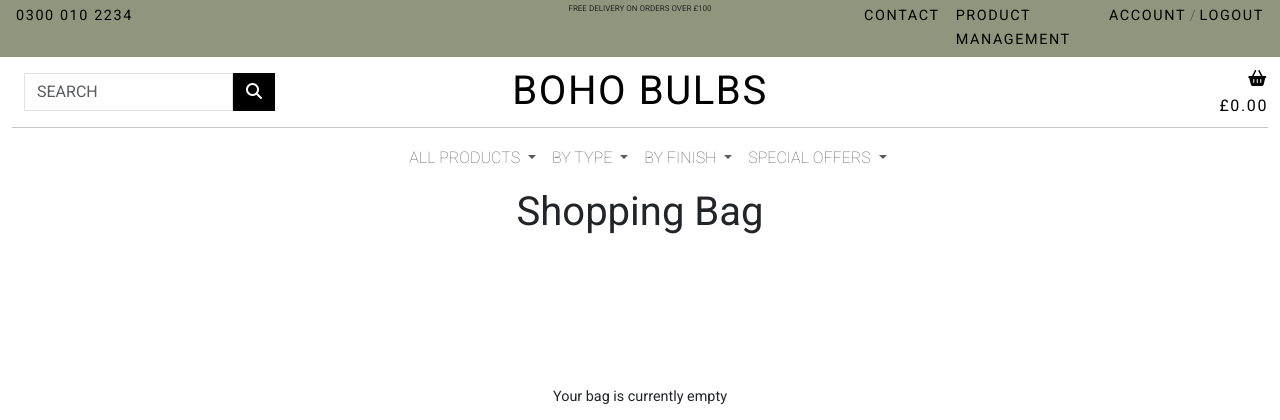
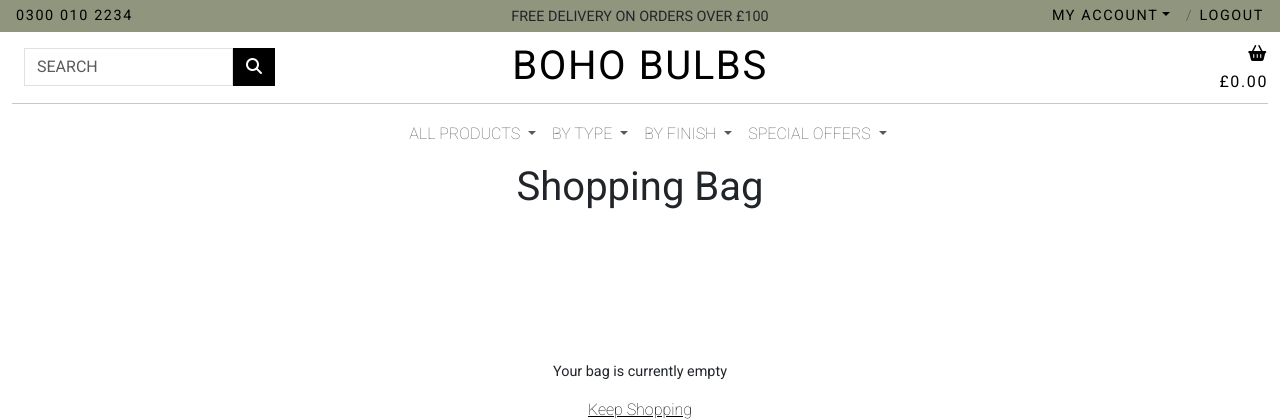
Before and after one commit to AbbyHumphreys/boho_bulbs, a Django app: page /bag/ in a window 1280 px wide. Shown: the top 420 px of the page. Run offline with Django 3.2, Linux system fonts and the light colour scheme; the visitor is signed in with stand-in values (Sample User, id 1); some libraries are stand-ins or nearby versions.

Commit message:
adjust top right header links for desktop view

```diff
--- a/templates/base.html
+++ b/templates/base.html
@@ -40,22 +40,30 @@
                 <div class="col-12">
                     <div class="row">
                         <div class="col-12">
-                            <div class="row sales-links p-1">
+                            <div class="row sales-links p-1 ">
                                 <div class="col-4 d-none d-lg-block">
                                     <a href="#">0300 010 2234</a>
                                 </div>
-                                <div class="col-12 col-lg-4 text-center">
-                                    <h6 class="mb-0">Free delivery on orders over £{{ free_delivery_threshold }}</h6>
+                                <div class="col-12 col-lg-4 d-inline-flex align-items-center justify-content-center">
+                                    <h5 class="mb-0">Free delivery on orders over £{{ free_delivery_threshold }}</h5>
                                 </div>
-                                <div class="col-4 d-none d-lg-inline-flex justify-content-end ">
-                                    <a class="me-3" href="#">contact</a>
+                                <div class="col-4 d-none d-lg-inline-flex justify-content-end">
                                     {% if request.user.is_authenticated %}
-                                        {% if request.user.is_superuser %}
-                                            <a href="{% url 'add_product' %}">Product Management</a>
-                                        {% endif %}
-                                        <a class="me-1" href="{% url 'profile' %}">Account</a>
-                                        <p class="me-1 mb-0">/</p>
-                                        <a href="{% url 'account_logout' %}">Logout</a>
+                                        <ul class="nav">
+                                            <li class="nav-item">
+                                                <a class="nav-link dropdown-toggle d-inline" data-bs-toggle="dropdown" href="#" role="button" aria-expanded="false">My Account</a>
+                                                <ul class="dropdown-menu p-2 bg-color-1">
+                                                    {% if request.user.is_superuser %}
+                                                        <li><a href="{% url 'add_product' %}">Product Management</a></li>
+                                                    {% endif %}
+                                                    <li><a class="me-1" href="{% url 'profile' %}">My Profile</a></li>
+                                                </ul>
+                                            </li>
+                                            <p class="me-2 mb-0 d-inline nav-item">/</p>
+                                            <li class="nav-item">
+                                                <a href="{% url 'account_logout' %}">Logout</a>
+                                            </li>
+                                        </ul>
                                     {% else %}
                                         <a class="me-1" href="{% url 'account_login' %}">Login</a>
                                         <p class="me-1 mb-0">/</p>
```
